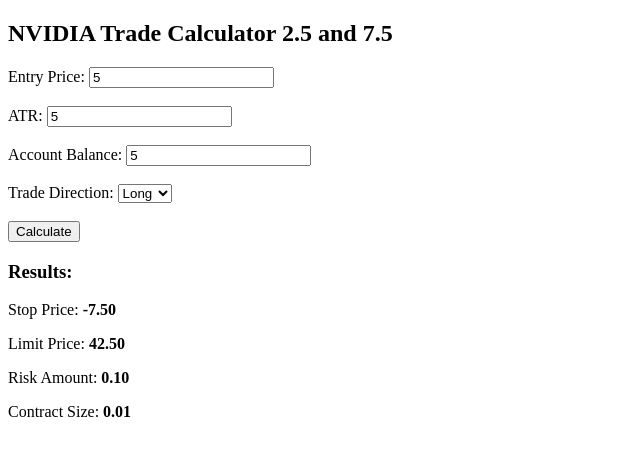
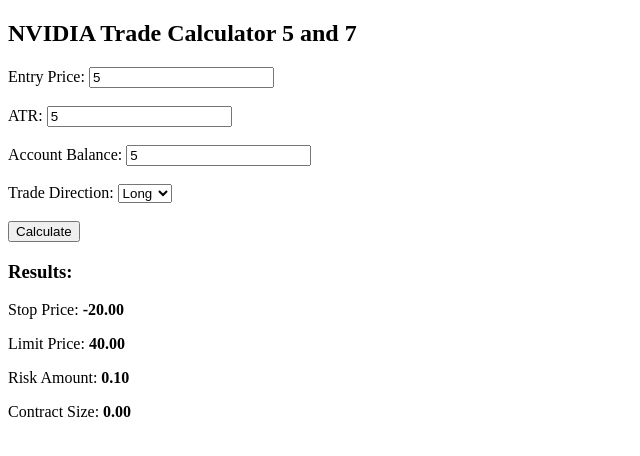
Before and after one commit to loccers99/NVDIA-calc, a plain HTML site: page index.html in a window 1280 px wide. Both pictures are taken after typing "5", "5", "5" into the empty fields and a click on the button "Calculate". Shown: the full height of the page, 0-640 px from the left. Drawn offline with Linux system fonts and the light colour scheme.

Commit message:
Update index.html

```diff
--- a/index.html
+++ b/index.html
@@ -4,10 +4,10 @@
 <head>
     <meta charset="UTF-8">
     <meta name="viewport" content="width=device-width, initial-scale=1.0">
-    <title>nas_calc.html</title>
+    <title>nvdia_calc.html</title>
 </head>
 <body>
-    <h2>NVIDIA Trade Calculator 2.5 and 7.5</h2>
+    <h2>NVIDIA Trade Calculator 5 and 7</h2>
     <form id="tradeForm">
         <label>Entry Price: <input type="number" id="entryPrice" required></label><br><br>
         <label>ATR: <input type="number" id="atr" required></label><br><br>
@@ -31,8 +31,8 @@
             const accountBalance = parseFloat(document.getElementById('accountBalance').value);
             const tradeDirection = document.getElementById('tradeDirection').value;
 
-            const stopMultiplier = 2.5;
-            const limitMultiplier = 7.5;
+            const stopMultiplier = 5.0;
+            const limitMultiplier = 7.0;
             const riskPercent = 0.02;
 
             const stopDistance = atr * stopMultiplier;
```
